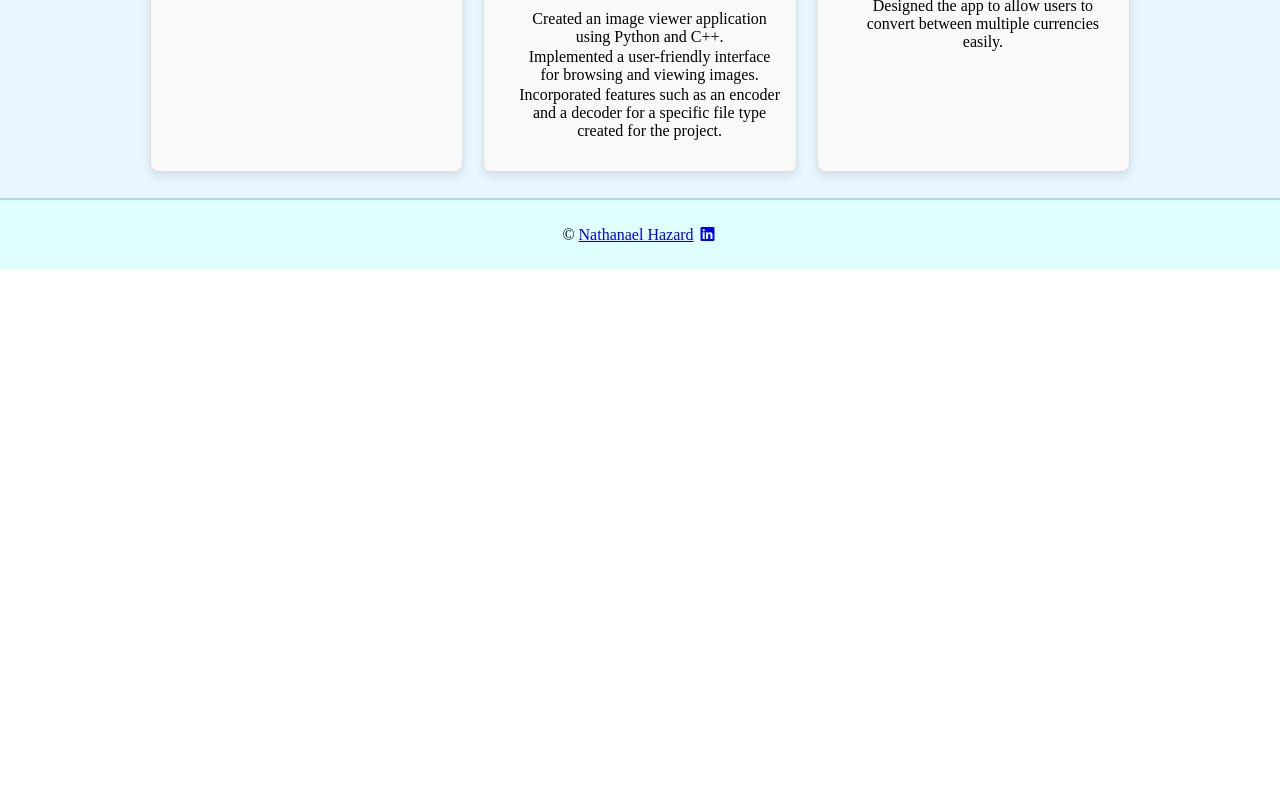
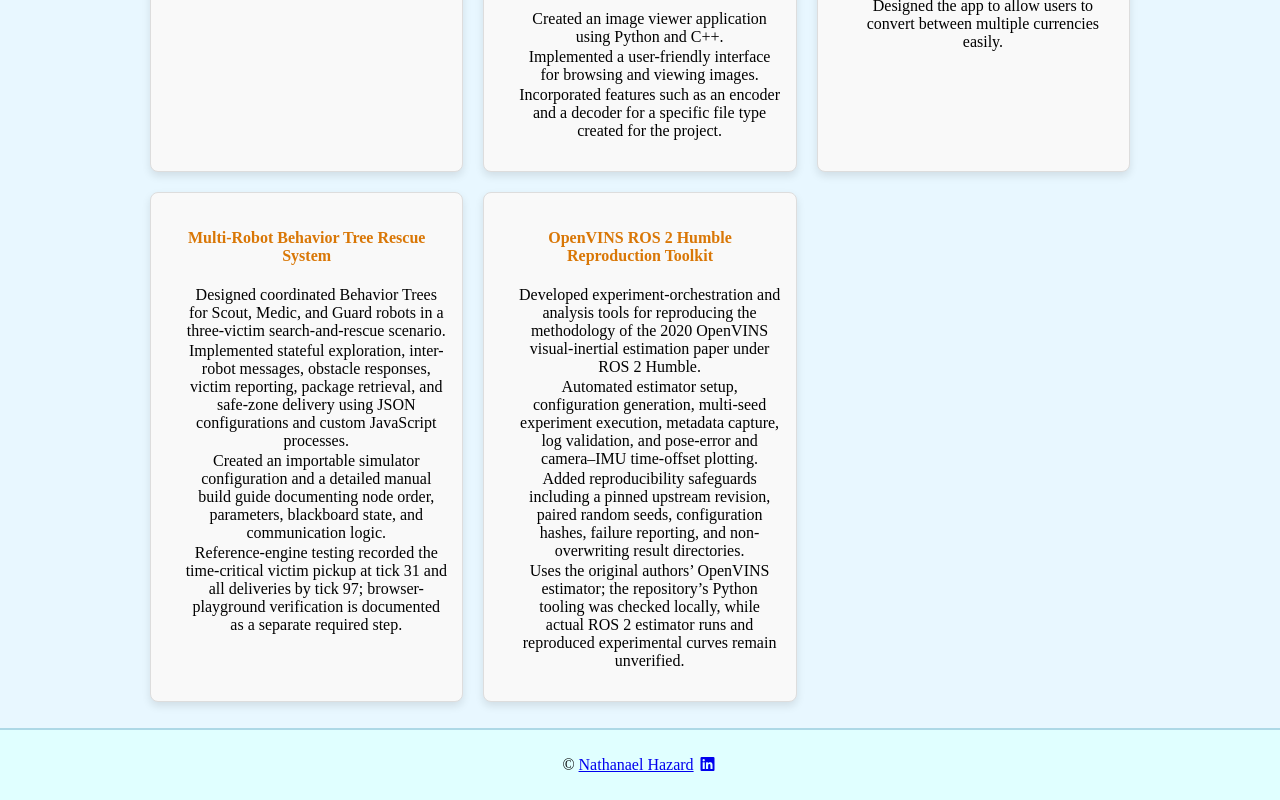
Before and after one commit to nh17593/nathanaelhazard.github.io, a plain HTML site: page index.html in a window 1280 px wide. Shown: the part 1347-2147 px from the top of the page. Before the commit the page ends 1617 px from the top, so only its background shows below. Drawn offline with Linux system fonts and the light colour scheme; a web font is replaced by a local one.

Commit message:
added 2 projects and made a slight css change

```diff
--- a/css/style.css
+++ b/css/style.css
@@ -202,6 +202,16 @@ section a:hover {
   border-color: #bbb; /* Optional: darkens the border */
 }
 
+.card h4 a {
+  display: inline;
+  color: #d97706;
+  text-decoration: none;
+}
+
+.card h4 a:hover {
+  text-decoration: underline;
+}
+
 /**************   Responsiveness   *****************/
 @media (max-width: 680px) {
     nav {
--- a/index.html
+++ b/index.html
@@ -88,6 +88,37 @@
                     <li>Designed the app to allow users to convert between multiple currencies easily.</li>
                 </ul>
             </div>
+            <div class="card">
+                <h4>
+                    <a href="https://github.com/nh17593/bt-search-and-rescue-implementation"
+                    target="_blank"
+                    rel="noopener noreferrer">
+                        Multi-Robot Behavior Tree Rescue System
+                    </a>
+                </h4>
+                <ul>
+                    <li>Designed coordinated Behavior Trees for Scout, Medic, and Guard robots in a three-victim search-and-rescue scenario.</li>
+                    <li>Implemented stateful exploration, inter-robot messages, obstacle responses, victim reporting, package retrieval, and safe-zone delivery using JSON configurations and custom JavaScript processes.</li>
+                    <li>Created an importable simulator configuration and a detailed manual build guide documenting node order, parameters, blackboard state, and communication logic.</li>
+                    <li>Reference-engine testing recorded the time-critical victim pickup at tick 31 and all deliveries by tick 97; browser-playground verification is documented as a separate required step.</li>
+                </ul>
+            </div>
+
+            <div class="card">
+                <h4>
+                    <a href="https://github.com/nh17593/ROS2-Humble-reinterpretation-of-OpenVINS"
+                    target="_blank"
+                    rel="noopener noreferrer">
+                        OpenVINS ROS 2 Humble Reproduction Toolkit
+                    </a>
+                </h4>
+                <ul>
+                    <li>Developed experiment-orchestration and analysis tools for reproducing the methodology of the 2020 OpenVINS visual-inertial estimation paper under ROS 2 Humble.</li>
+                    <li>Automated estimator setup, configuration generation, multi-seed experiment execution, metadata capture, log validation, and pose-error and camera–IMU time-offset plotting.</li>
+                    <li>Added reproducibility safeguards including a pinned upstream revision, paired random seeds, configuration hashes, failure reporting, and non-overwriting result directories.</li>
+                    <li>Uses the original authors’ OpenVINS estimator; the repository’s Python tooling was checked locally, while actual ROS 2 estimator runs and reproduced experimental curves remain unverified.</li>
+                </ul>
+            </div>
         </div>
     </section>
     </div>
```
